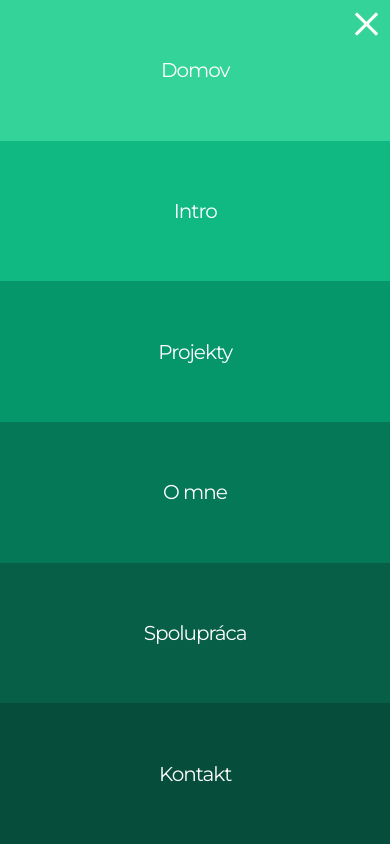
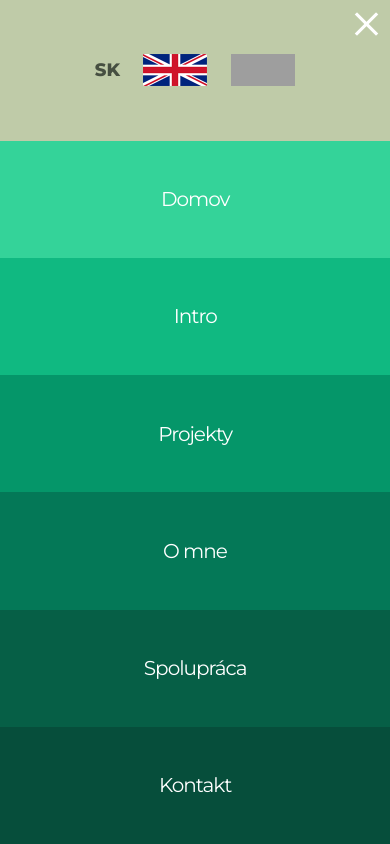
Before and after one commit to MartinKuracka/webmark-react, a React (Create React App) app: page / in a window 390 px wide. Both pictures are taken after a click on the button 366 px from the left and 24 px from the top of the page. Shown: the top 844 px of the page. Built offline with nearby package versions, Linux system fonts and the light colour scheme; grey boxes are pictures that could not be loaded.

Commit message:
mobile menu language add

```diff
--- a/src/containers/navbar/mobilemenu/menuoverlay/menuoverlay.js
+++ b/src/containers/navbar/mobilemenu/menuoverlay/menuoverlay.js
@@ -1,14 +1,28 @@
 import './menuoverlay_animate.css';
 // i18n tanslation
 import { useTranslation } from 'react-i18next';
+// Images
+import Sk from '../../../../img/icon/sk.png';
+import En from '../../../../img/icon/uk.png';
 
 const MenuOverlay = ({handleMenu}) => {
 
-    const { t } = useTranslation();
+    const { t, i18n } = useTranslation();
+
+    const changeLanguage = (ln) => {
+        i18n.changeLanguage(ln);
+        localStorage.setItem('lang', ln);
+    }
 
     return(
-        <div className='fixed w-full h-full bg-gray-300 flex  justify-center bg-opacity-50 animateHome'>
-            <ul className='w-full '>
+        <div className='fixed w-full h-screen bg-gray-300 flex  justify-center bg-opacity-50 animateHome'>
+            <ul className='w-full h-full'>
+                <li className='flex h-1/6 w-full justify-center bg-primary2 w-48'>
+                    <b className='w-12 flex font-bold text-lg text-primary my-auto px-3'>{t('Lang')}</b>
+                    <img className='w-16 h-8 my-auto mx-3 cursor-pointer' src={En} alt='EN' name='En' onClick={() => changeLanguage('en')} />
+                    <img className='w-16 h-8 my-auto mx-3 cursor-pointer' src={Sk} alt='SK' name='Sk' onClick={() => changeLanguage('sk')} />
+                </li>
+                <div className='h-5/6'>
                     <label  for='home'>
                         <a className='text-xl ' href='#home' onClick={() => handleMenu()}>
                             <li className='h-1/6 bg-green-400 w-full flex justify-center items-center '>{t('home')}</li>
@@ -39,6 +53,7 @@ const MenuOverlay = ({handleMenu}) => {
                             <li className='h-1/6 bg-green-900 w-full flex justify-center items-center'>{t('cont')}</li>
                         </a>
                     </label>
+                </div>
             </ul>
         </div>
     )
```
Lines whose indentation alone changed are shown as unchanged.
